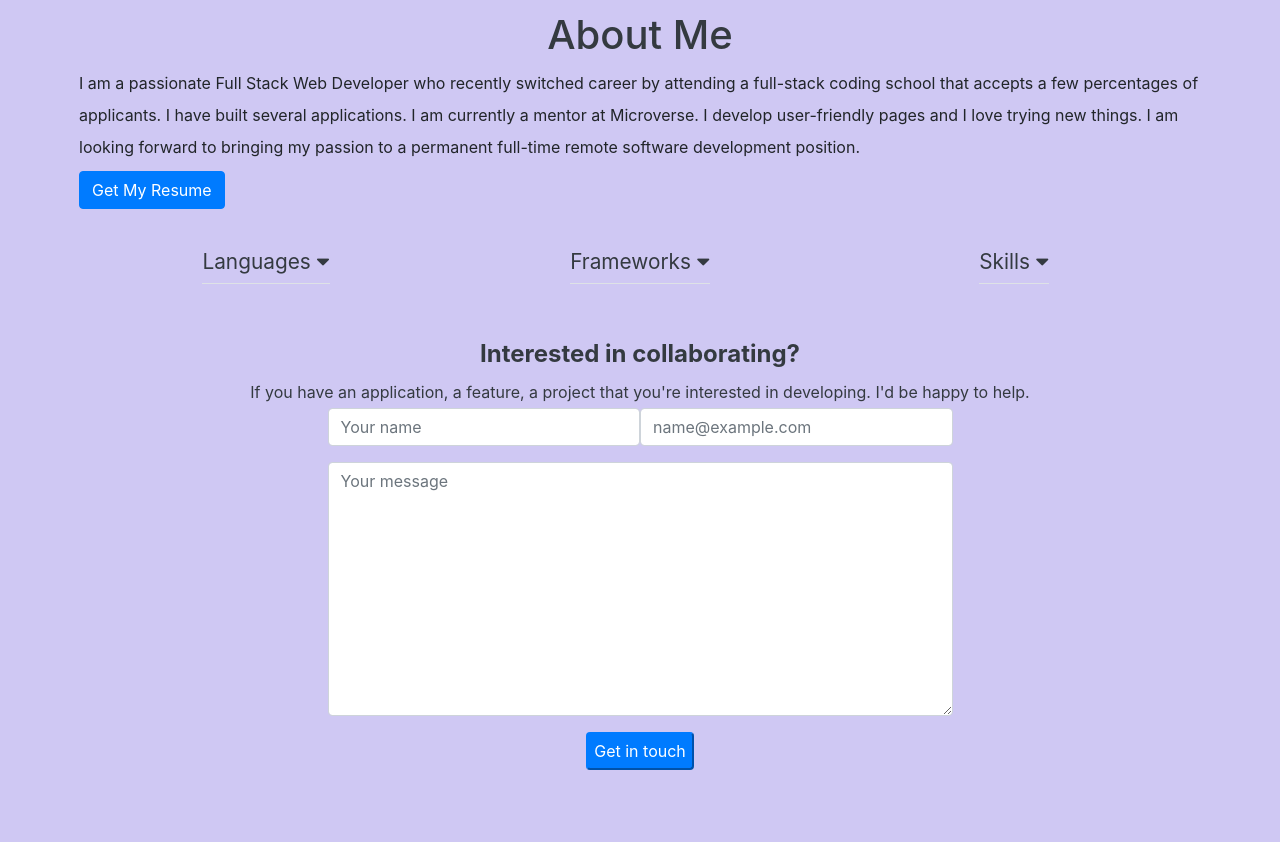
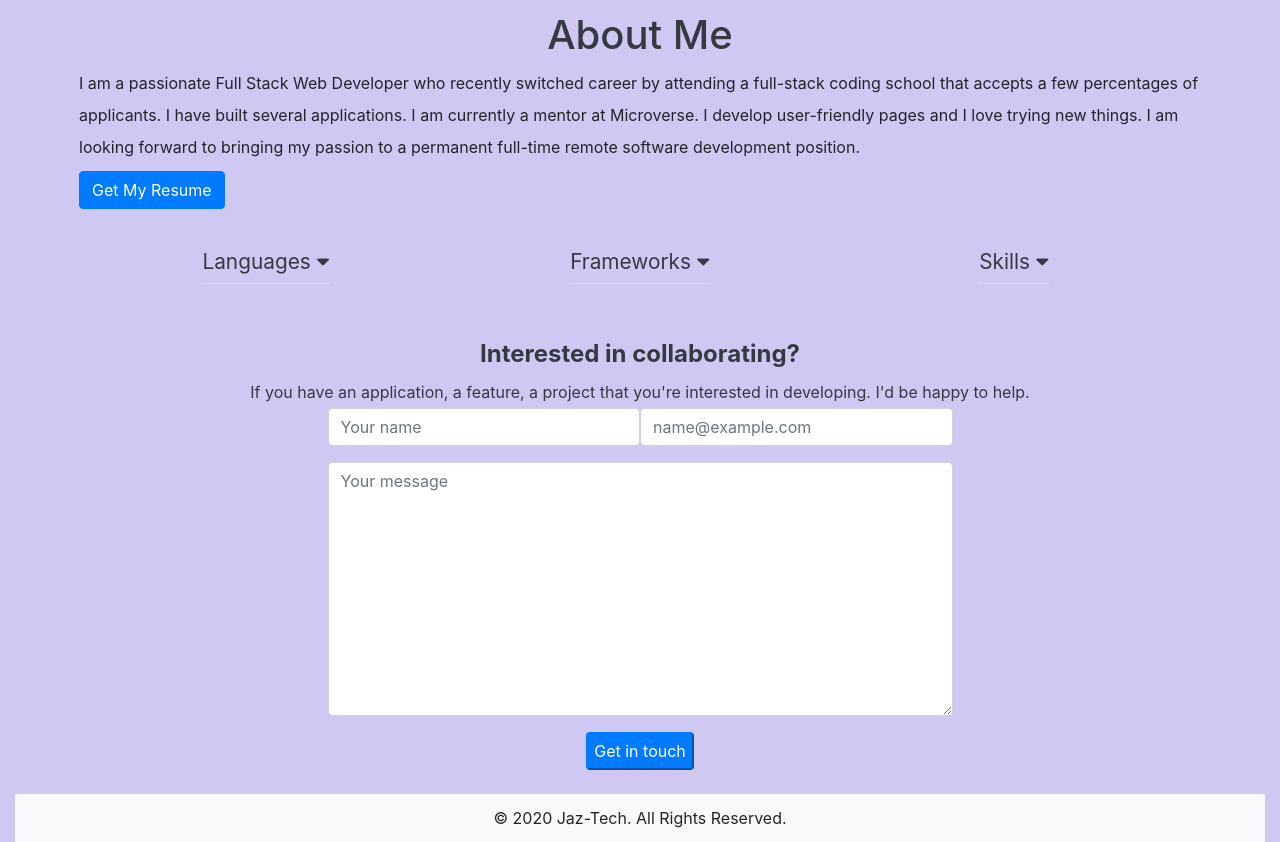
Before and after one commit to jamezjaz/portfolio, a plain HTML site: page index.html in a window 1280 px wide. Shown: the part 1190-2032 px from the top of the page. Before the commit the page ends 1984 px from the top, so only its background shows below. Drawn offline with nearby package versions, Linux system fonts and the light colour scheme.

Commit message:
Adds footer

```diff
--- a/index.html
+++ b/index.html
@@ -241,8 +241,8 @@
               </form>
             </div>
           </section>
-        <footer>
-
+        <footer class="d-flex justify-content-center bg-light py-2">
+          <p class="footer-text">© 2020 Jaz-Tech. All Rights Reserved.</p>
         </footer>
         <script src="https://code.jquery.com/jquery-3.4.1.slim.min.js"></script>
         <script src="https://cdn.jsdelivr.net/npm/popper.js@1.16.0/dist/umd/popper.min.js"></script>
```
